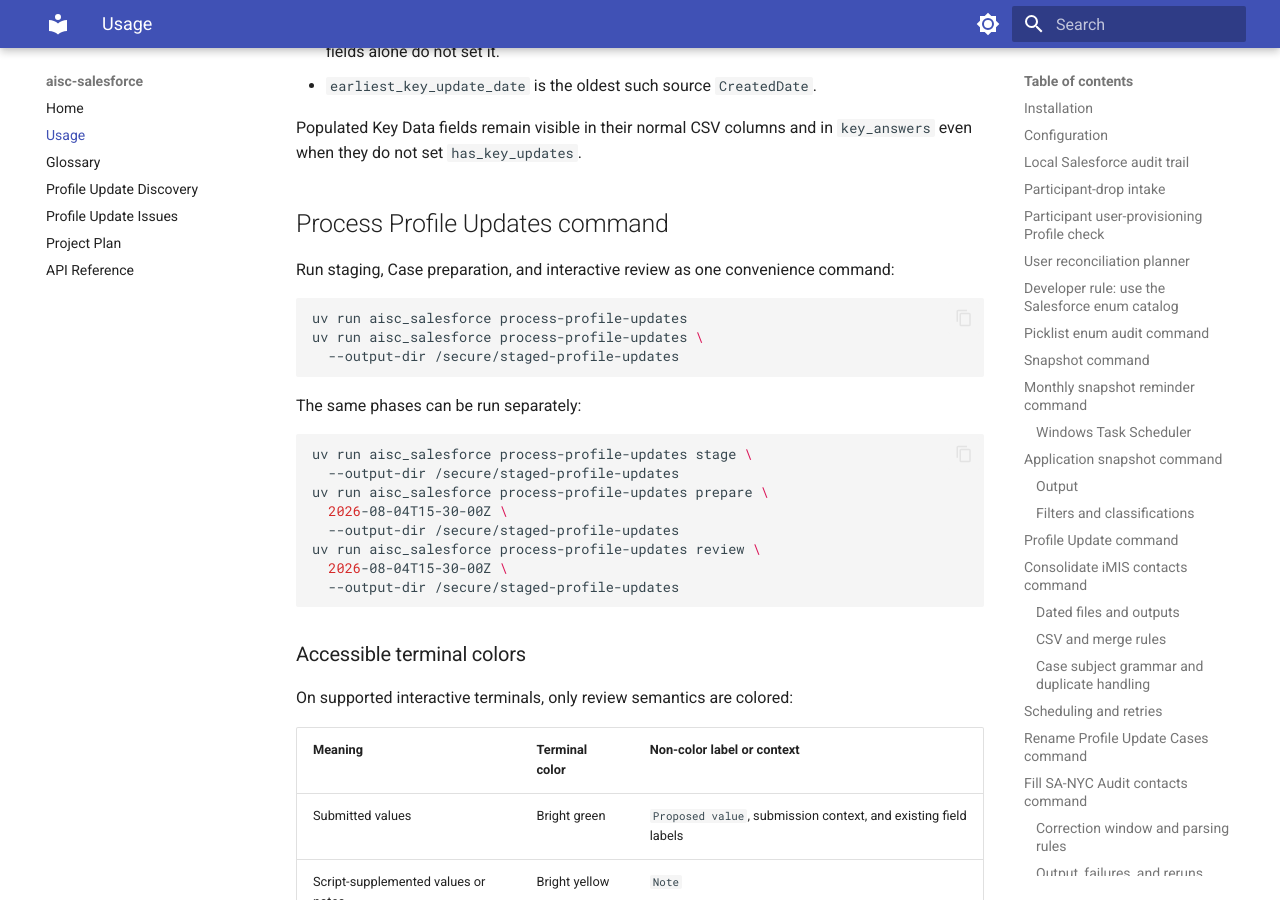
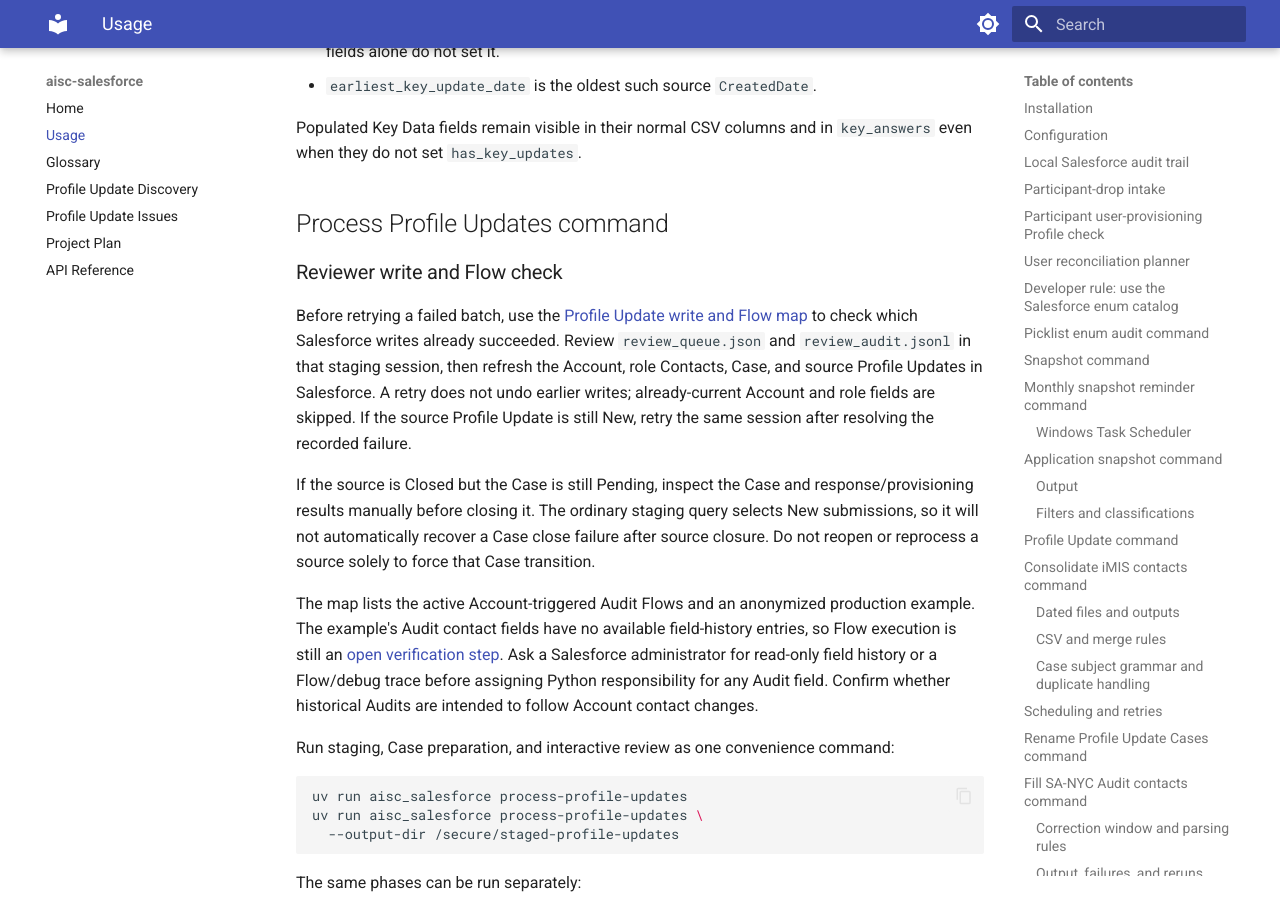
Before and after one commit to MauxBoyle/aisc-sf, an MkDocs documentation site: the page built from docs/usage.md, in a window 1280 px wide and 900 px high, scrolled down 20472 px. Built offline with MkDocs 1.6.1 and Material for MkDocs 9.7.7, drawn with Linux system fonts in a browser that asks for light colours.

Commit message:
Document Profile Update writes and active Audit Flow configuration

```diff
--- a/docs/usage.md
+++ b/docs/usage.md
@@ -950,6 +950,31 @@ Populated Key Data fields remain visible in their normal CSV columns and in
 
 ## Process Profile Updates command
 
+### Reviewer write and Flow check
+
+Before retrying a failed batch, use the
+[Profile Update write and Flow map](profile-update-write-flow-map.md) to check
+which Salesforce writes already succeeded. Review `review_queue.json` and
+`review_audit.jsonl` in that staging session, then refresh the Account, role
+Contacts, Case, and source Profile Updates in Salesforce. A retry does not undo
+earlier writes; already-current Account and role fields are skipped. If the
+source Profile Update is still New, retry the same session after resolving the
+recorded failure.
+
+If the source is Closed but the Case is still Pending, inspect the Case and
+response/provisioning results manually before closing it. The ordinary staging
+query selects New submissions, so it will not automatically recover a Case
+close failure after source closure. Do not reopen or reprocess a source solely
+to force that Case transition.
+
+The map lists the active Account-triggered Audit Flows and an anonymized
+production example. The example's Audit contact fields have no available
+field-history entries, so Flow execution is still an
+[open verification step](profile-update-write-flow-map.md#anonymized-production-example-and-limits).
+Ask a Salesforce administrator for read-only field history or a Flow/debug
+trace before assigning Python responsibility for any Audit field. Confirm
+whether historical Audits are intended to follow Account contact changes.
+
 Run staging, Case preparation, and interactive review as one convenience
 command:
 
```
Also changed, not shown: README.md (+11 -0 lines), docs/profile-update-write-flow-map.md (added, +83 -0 lines), 1 other file.
